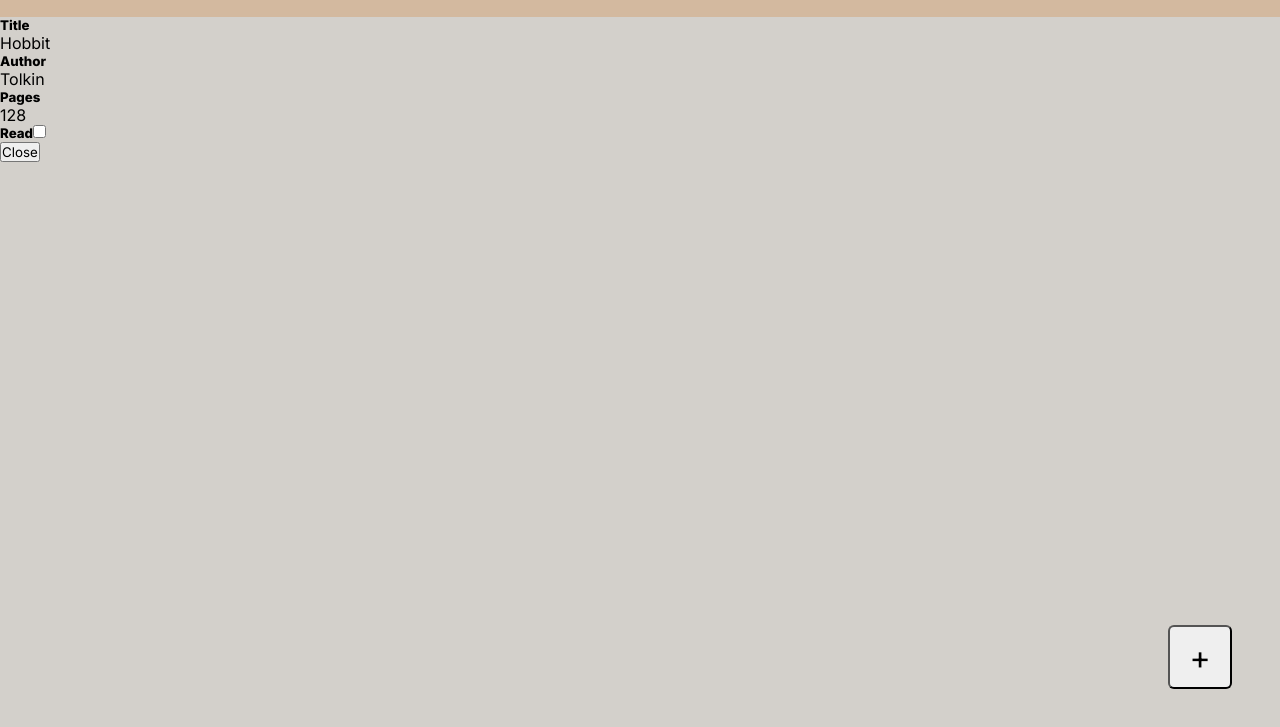
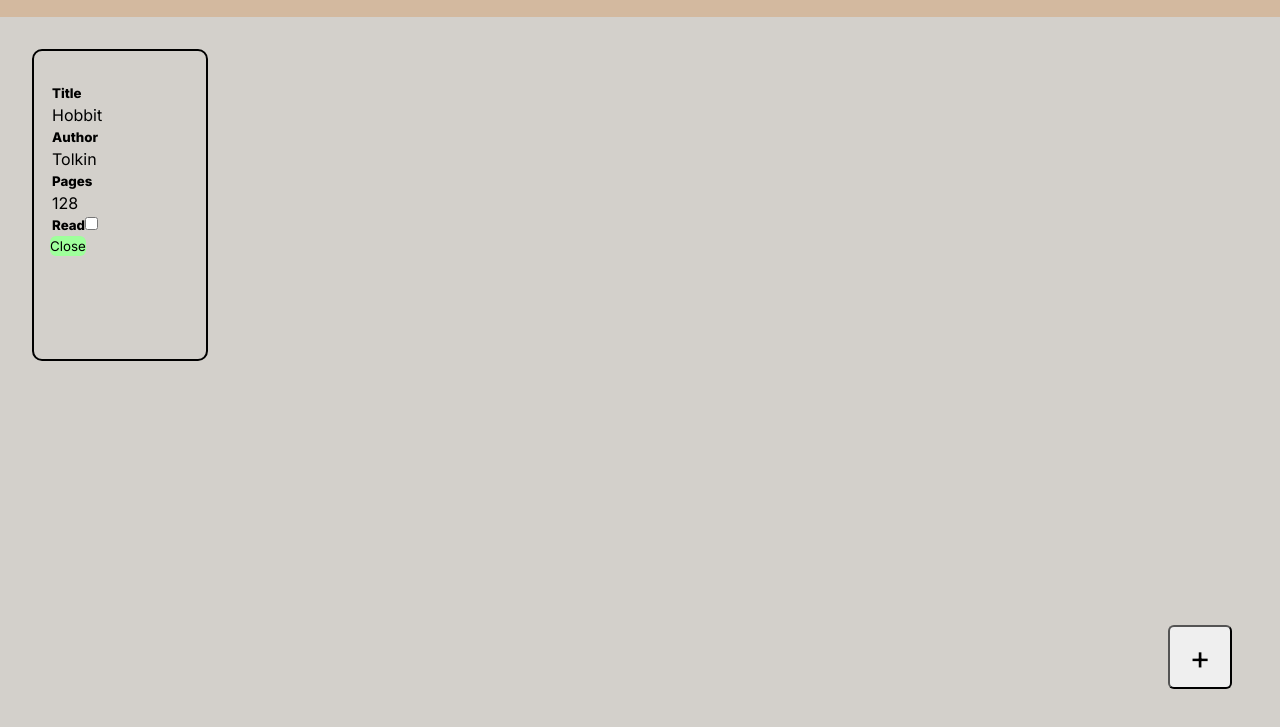
Before and after one commit to ris4rob/library, a plain HTML site: page index.html in a window 1280 px wide. Shown: the part 63-790 px from the top of the page. Drawn offline with Linux system fonts and the light colour scheme.

Commit message:
style book card

```diff
--- a/styles.css
+++ b/styles.css
@@ -31,6 +31,11 @@ body {
 .main-section {
           background-color: #D3D0CB;
           position: relative;
+          display: grid;
+          grid-template-columns: repeat(6, 1fr);
+          grid-template-rows: repeat(2, 1fr);
+          gap: 2rem;
+          padding: 2rem;
 }
 
 
@@ -78,14 +83,39 @@ body {
           margin-top: 0;
 }
 
-.addBtn {
+.addBookBtn {
           margin-top: 2rem;
           margin-bottom: .5rem;
 }
 
-.addBtn, .closeBtn {
+.addBookBtn, .closeBtn {
           border: none;
           border-radius: 6px;
           height: 20px;
           background-color: #9fff9c;
 }
+
+.book-wrapper {
+
+          padding-top: 2rem;
+          padding-left: 1rem;
+          background-color: var(--secondary-color);
+          border: 2px solid black;
+          border-radius: 10px;
+
+}
+
+.book-card {
+
+}
+
+.book-card p, h5 {
+          padding: 2px;
+}
+
+.card-closeBtn {
+          border: none;
+          border-radius: 6px;
+          height: 20px;
+          background-color: #9fff9c;
+}
```
